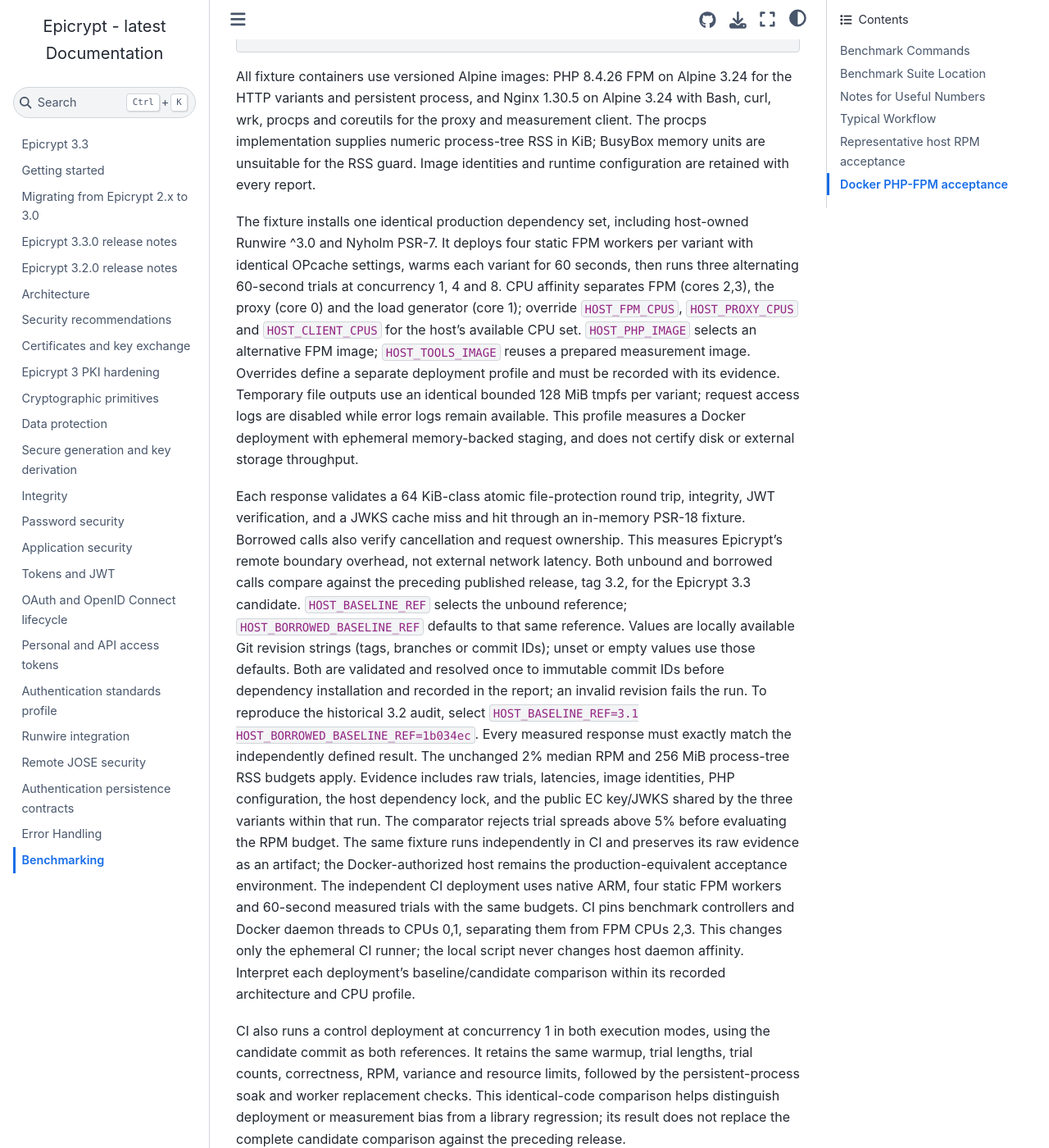
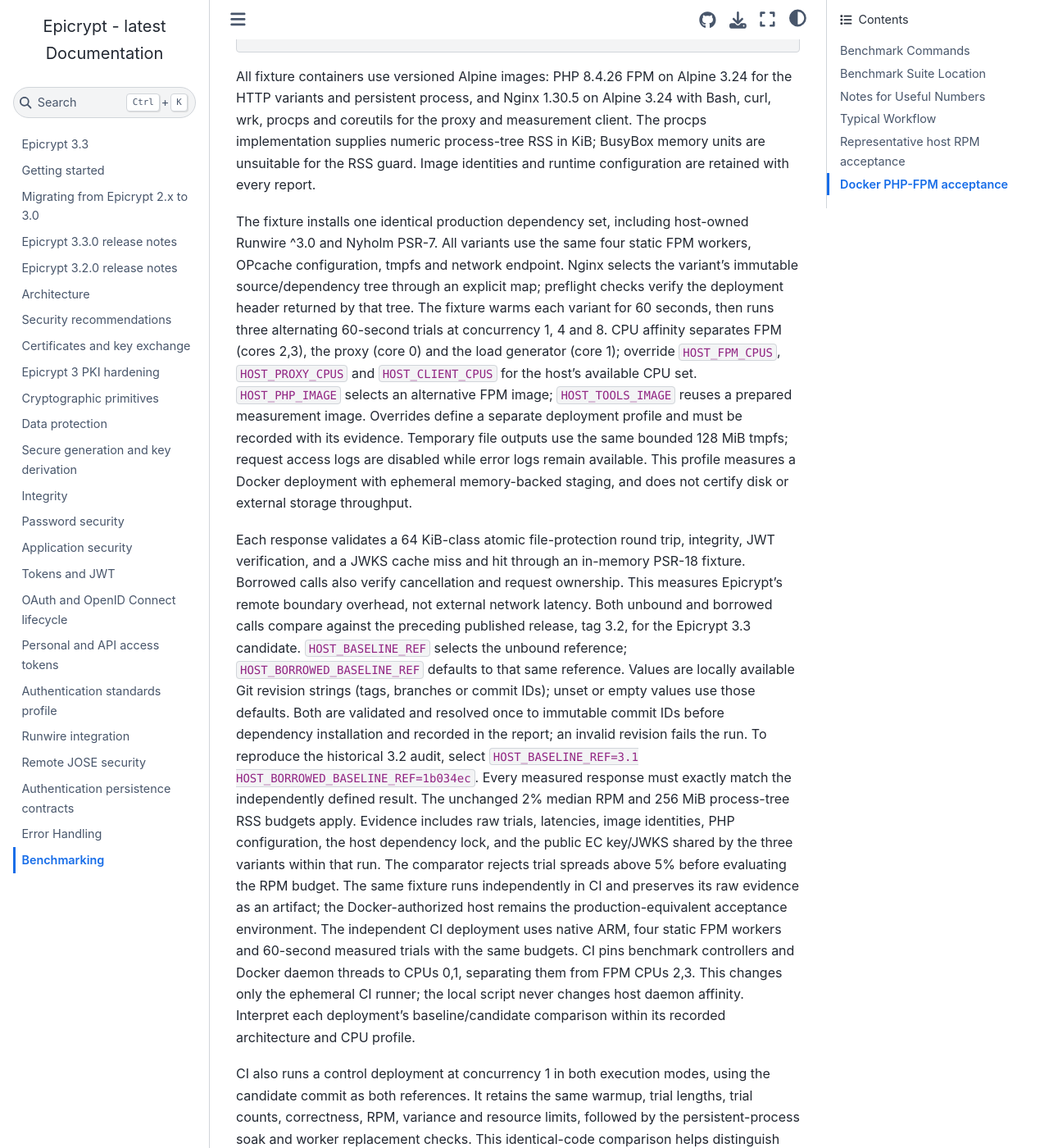
Before and after one commit to infocyph/Epicrypt, a Sphinx documentation site: the page built from docs/benchmarking.rst, in a window 1280 px wide and 1400 px high, scrolled down 3095 px. Shown: the whole window at 82% size. Built offline with Sphinx 7.4.7 and the Sphinx Book theme 1.1.4, drawn with Linux system fonts in a browser that asks for light colours; some of the changed text lies outside the part shown.

Commit message:
Compare release variants through the same FPM worker pool

```diff
--- a/docs/benchmarking.rst
+++ b/docs/benchmarking.rst
@@ -142,15 +142,18 @@
 and runtime configuration are retained with every report.
 
 The fixture installs one identical production dependency set, including
-host-owned Runwire ^3.0 and Nyholm PSR-7. It deploys four static FPM workers
-per variant with identical OPcache settings, warms each variant for 60 seconds, then runs
+host-owned Runwire ^3.0 and Nyholm PSR-7. All variants use the same four static
+FPM workers, OPcache configuration, tmpfs and network endpoint. Nginx selects
+the variant's immutable source/dependency tree through an explicit map;
+preflight checks verify the deployment header returned by that tree.
+The fixture warms each variant for 60 seconds, then runs
 three alternating 60-second trials at concurrency 1, 4 and 8. CPU affinity
 separates FPM (cores 2,3), the proxy (core 0) and the load generator (core 1);
 override ``HOST_FPM_CPUS``, ``HOST_PROXY_CPUS`` and ``HOST_CLIENT_CPUS`` for
 the host's available CPU set. ``HOST_PHP_IMAGE`` selects an alternative FPM
 image; ``HOST_TOOLS_IMAGE`` reuses a prepared measurement image. Overrides
 define a separate deployment profile and must be recorded with its evidence.
-Temporary file outputs use an identical bounded 128 MiB tmpfs per variant;
+Temporary file outputs use the same bounded 128 MiB tmpfs;
 request access logs are disabled while error logs remain available. This
 profile measures a Docker deployment with ephemeral memory-backed staging,
 and does not certify disk or external storage throughput.
@@ -189,6 +192,11 @@
 This identical-code comparison helps distinguish deployment or measurement
 bias from a library regression; its result does not replace the complete
 candidate comparison against the preceding release.
+On revision 45a0557, separate FPM pools reported a -2.527% regression for
+identical source while the release comparison reported -2.185%. Those failed
+measurements are retained. Sharing the worker pool removes differences in
+worker placement, network destination and temporary filesystem between
+variants; it does not change the comparator or any acceptance budget.
 
 For a sustained persistent-process check, set
 ``EPICRYPT_HOST_SOAK_SECONDS=300`` when running
```
Also changed, not shown: docs/plans/epicrypt-3.3-release-audit-plan.md (+1 -1 lines), 2 other files.
